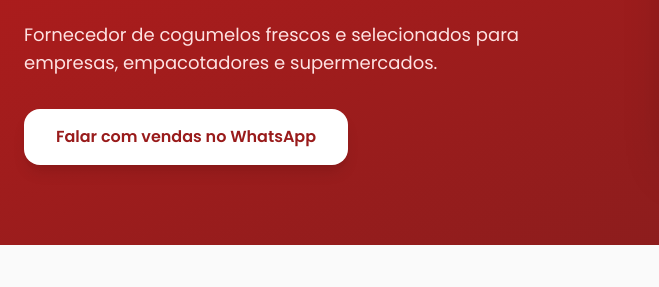
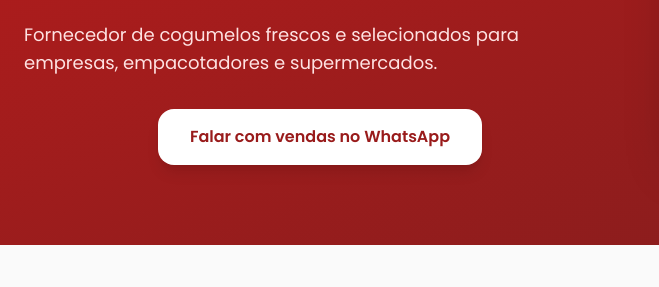
Before and after one commit to VitrineLocal/mushmush, a plain HTML site: page index.html in a window 1280 px wide. Shown: the part 243-530 px from the top of the page, 0-659 px from the left. Drawn offline with nearby package versions, Linux system fonts and the light colour scheme; a script that the page names is missing.

Commit message:
Adjust layout for WhatsApp CTA button

```diff
--- a/index.html
+++ b/index.html
@@ -41,7 +41,7 @@
           Fornecedor de cogumelos frescos e selecionados para empresas, empacotadores e supermercados.
         </p>
 
-        <div class="flex justify-center md:justify-start">
+        <div class="flex justify-center">
           <a
             id="whatsapp-cta"
             href="https://wa.me/5511999999999?text=Olá,%20gostaria%20de%20uma%20cotação%20de%20cogumelos"
```
